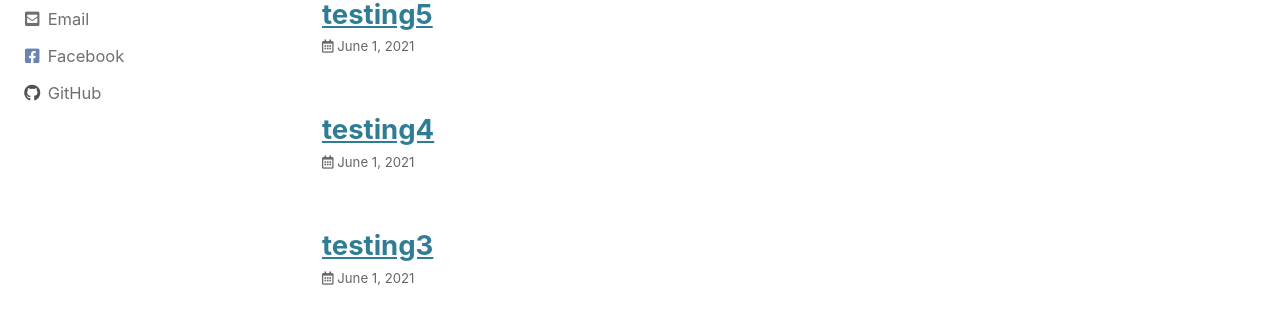
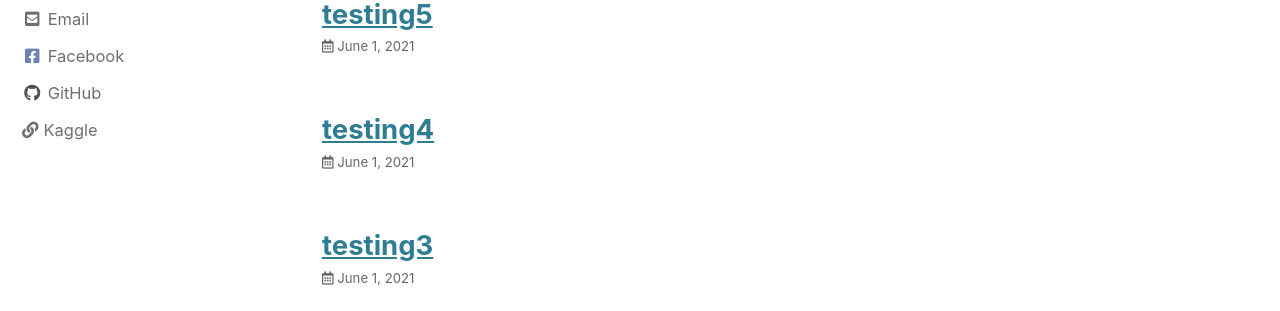
Before and after one commit to ijjustinKim/ijjustinKim.github.io, a Jekyll site: the page built from index.html, in a window 1280 px wide and 1395 px high. Shown: the part 620-931 px from the top of the window. Built offline with Jekyll 4.4.1, drawn with Linux system fonts in a browser that asks for light colours; cached includes are drawn as plain includes; the list of posts is cut into pages by our own code.

Commit message:
adding kaggle profile

```diff
--- a/_config.yml
+++ b/_config.yml
@@ -117,6 +117,9 @@ author:
     - label: "Instagram"
       icon: "fab fa-fw fa-instagram"
       # url: "https://instagram.com/"
+    - label: "Kaggle"
+      icon: ""
+      url: "https://www.kaggle.com/ijjustinkim"
 
 # Site Footer
 footer:
```
